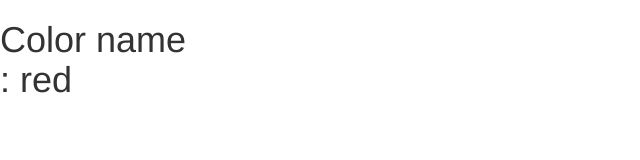
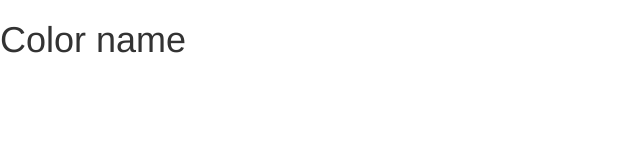
Before and after one commit to phatpan/angular-course-basic, a plain HTML site: page index.html in a window 1280 px wide. Shown: the whole page, without its empty margins (0-640 px from the left). Drawn offline with Linux system fonts and the light colour scheme.

Commit message:
example ng-hide

```diff
--- a/index.html
+++ b/index.html
@@ -9,7 +9,7 @@
     <link rel="stylesheet" href="css/bootstrap-theme.min.css">
   </head>
   <body ng-controller="mainController">
-    <h1>{{ "Color name  " + " "  }} <p ng-show="isColor"> : {{color}}</p></h1>
+    <h1>{{ "Color name  " + " "  }} <p ng-hide="isColor"> : {{color}}</p></h1>
 
 
     <script src="js/lib/jquery/jquery.min.js"></script>
```
